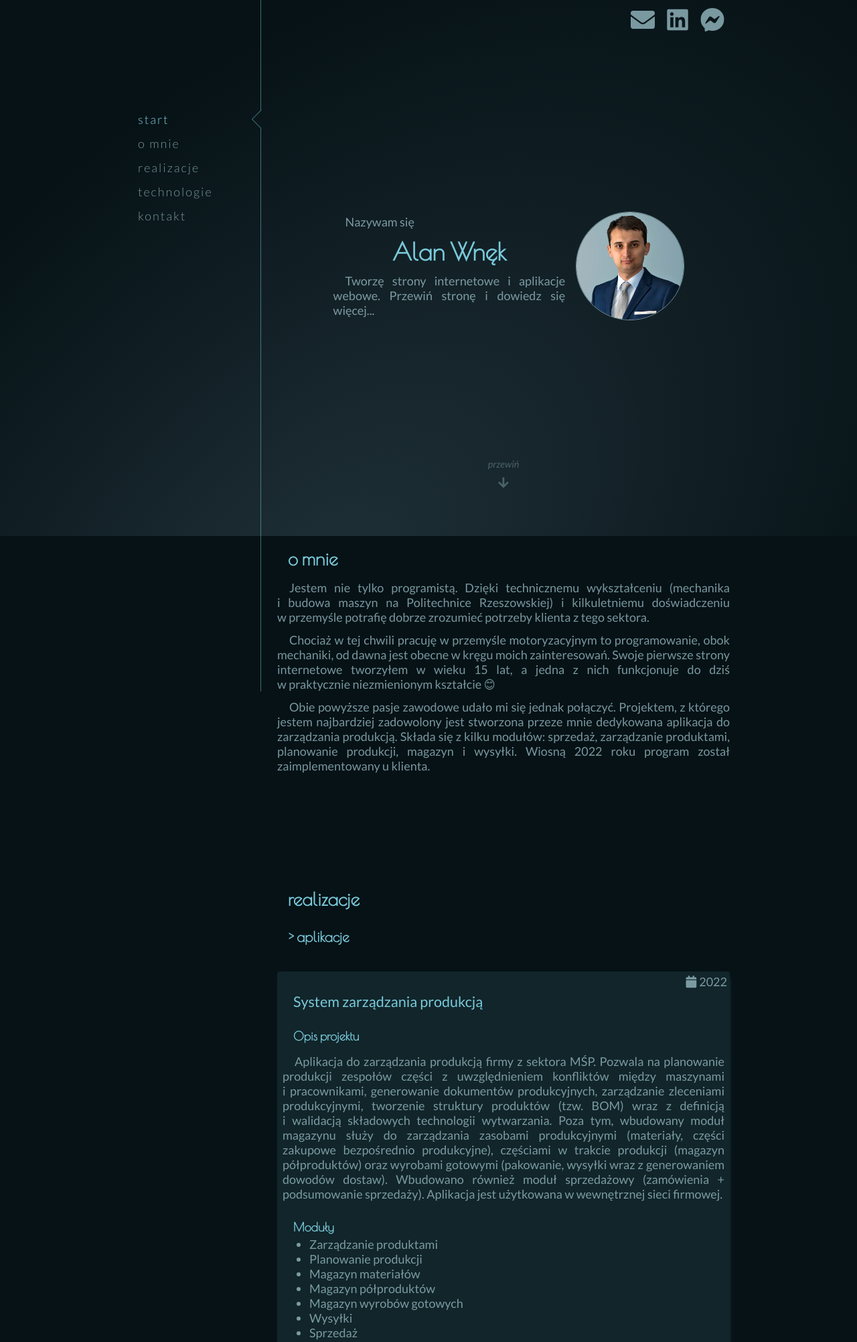
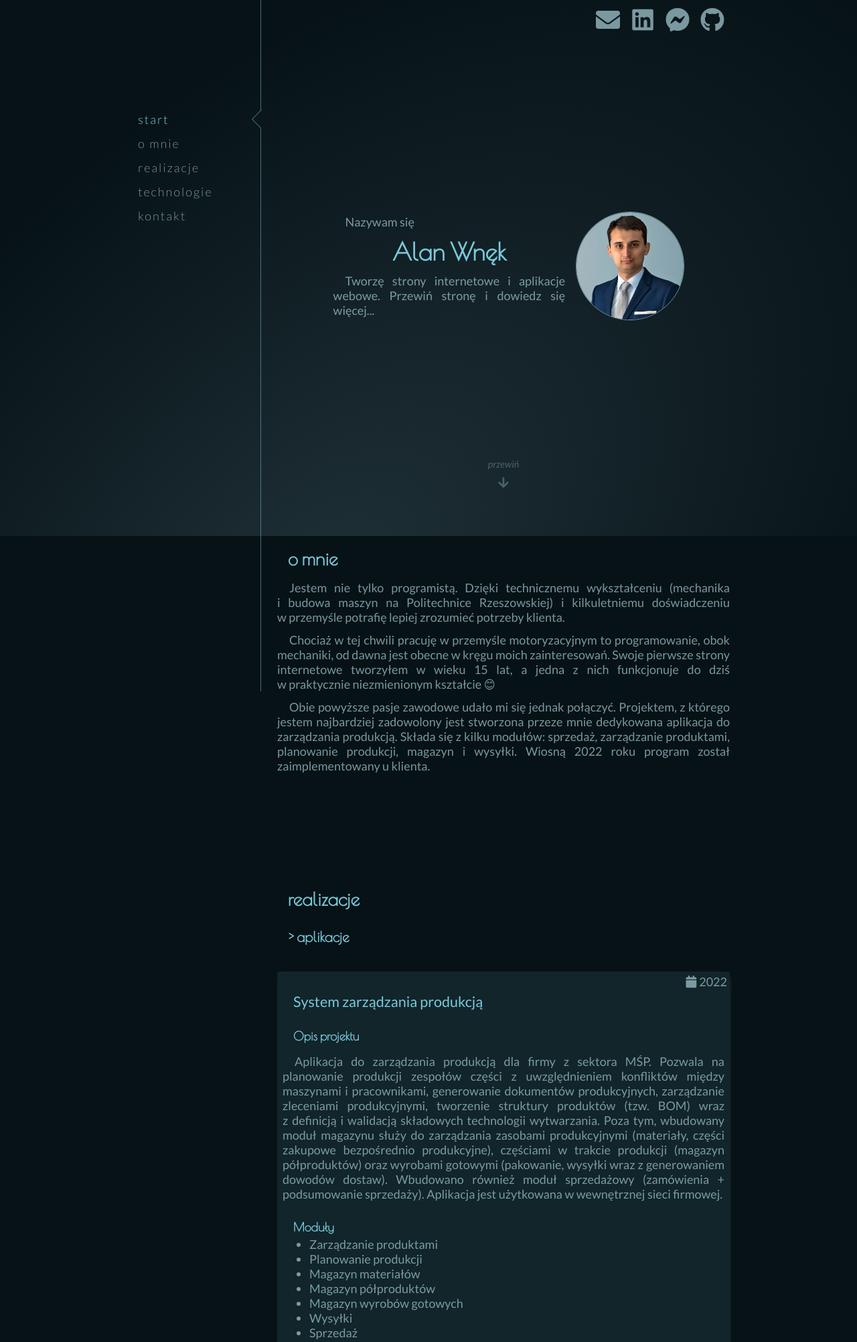
Before and after one commit to alainw92/portfolio, a website built with Vite: page index.html in a window 1280 px wide. Shown: the top 2003 px of the page at 67% size. Built offline with nearby package versions, Linux system fonts and the light colour scheme.

Commit message:
added github link and about text fixed

```diff
--- a/index.html
+++ b/index.html
@@ -36,6 +36,12 @@
 					<a href="https://www.facebook.com/alainw92/" target="_blank">
 						<span class="icon-md"><i class="fab fa-facebook-messenger"></i></span>
 						<span class="icon-desc">Messenger</span>
+					</a>
+				</li>
+				<li>
+					<a href="https://www.github.com/alainw92/" target="_blank">
+						<span class="icon-md"><i class="fab fa-github"></i></span>
+						<span class="icon-desc">Github</span>
 					</a>
 				</li>
 			</ul>
@@ -103,8 +109,8 @@
 				<div class="about-content">
 					<p class="plain-text">
 						Jestem nie tylko programistą. Dzięki technicznemu wykształceniu (mechanika i budowa maszyn na
-						Politechnice Rzeszowskiej) i kilkuletniemu doświadczeniu w przemyśle potrafię dobrze zrozumieć
-						potrzeby klienta z tego sektora.
+						Politechnice Rzeszowskiej) i kilkuletniemu doświadczeniu w przemyśle potrafię lepiej zrozumieć
+						potrzeby klienta.
 					</p>
 					<p class="plain-text">
 						Chociaż w tej chwili pracuję w przemyśle motoryzacyjnym to programowanie, obok mechaniki, od dawna
@@ -136,7 +142,7 @@
 									<div>
 										<h4>Opis projektu</h4>
 										<p class="plain-text">
-											Aplikacja do zarządzania produkcją firmy z sektora MŚP. Pozwala na planowanie produkcji
+											Aplikacja do zarządzania produkcją dla firmy z sektora MŚP. Pozwala na planowanie produkcji
 											zespołów części z uwzględnieniem konfliktów między maszynami i pracownikami,
 											generowanie dokumentów produkcyjnych, zarządzanie zleceniami produkcyjnymi, tworzenie
 											struktury produktów (tzw. BOM) wraz z definicją i walidacją składowych technologii
@@ -287,6 +293,11 @@
 									><span class="icon-sm"><i class="fab fa-facebook-messenger mr-2"></i></span> Messenger</a
 								>
 							</div>
+							<div>
+								<a href="https://www.github.com/alainw92/" class="in-text" target="_blank"
+									><span class="icon-sm"><i class="fab fa-github mr-2"></i></span> Github</a
+								>
+							</div>
 						</div>
 					</div>
 				</div>
```
